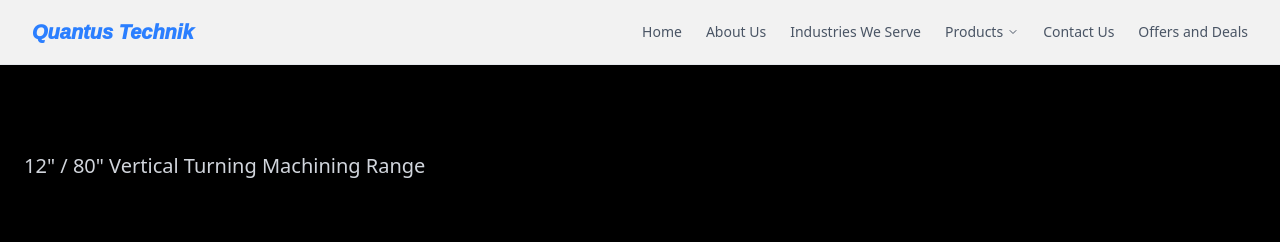
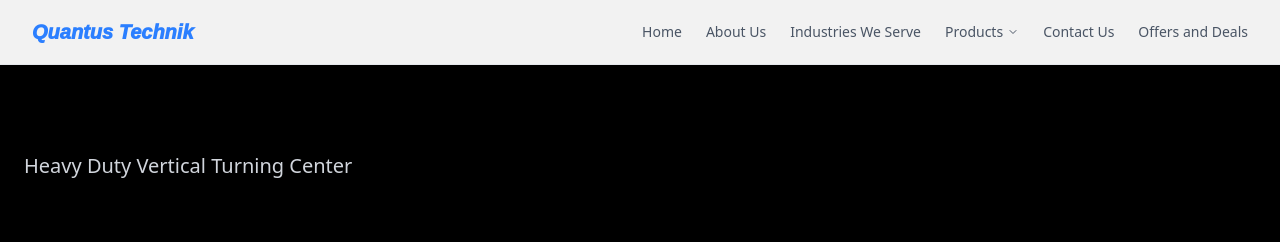
Before and after one commit to Viraj12120/quantus_technik, a Next.js app: page /Products/gerardi-evolution-line in a window 1280 px wide. Shown: the top 242 px of the page. Built offline with nearby package versions, Linux system fonts and the light colour scheme.

Commit message:
add description

```diff
--- a/app/Products/[id]/page.tsx
+++ b/app/Products/[id]/page.tsx
@@ -231,7 +231,7 @@ export default function ProductDetailPage() {
 						<span className="text-gray-400">{getSubCategoryTitle()}</span>
 					</h1>
 					<p className="text-xl text-gray-300 max-w-3xl">
-						{heroProduct?.desc}
+						{heroProduct?.description}
 					</p>
 				</div>
 			</section>
```
